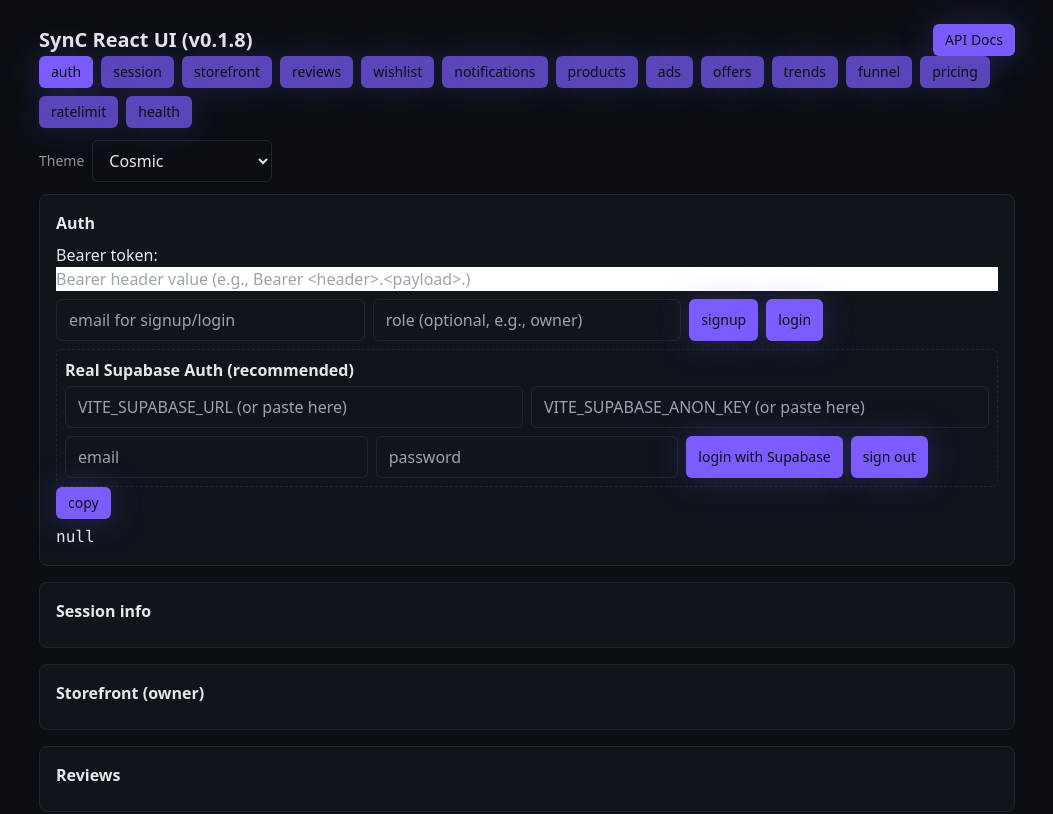
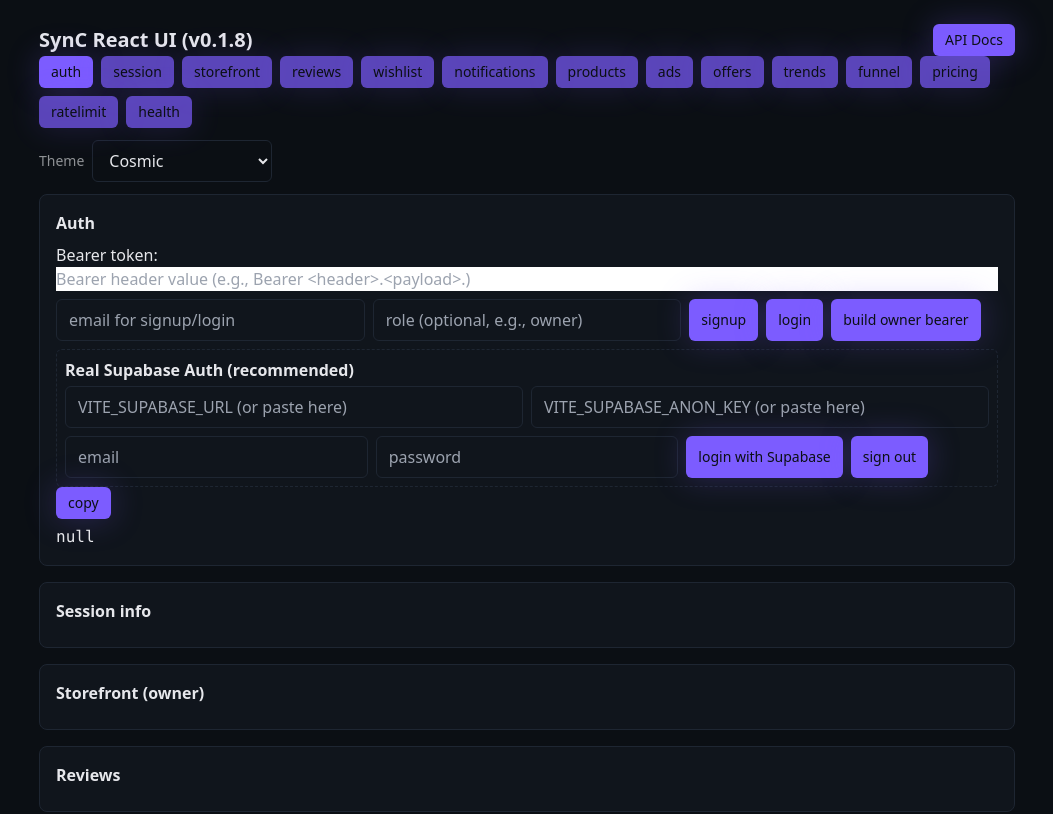
Before and after one commit to umamaheshmadala/BMad_Sync_1.1, a React (Vite) app in the folder apps/web-react/: page / in a window 1280 px wide. Shown: the top 814 px of the page, without its empty margins (113-1166 px from the left). Built offline with nearby package versions, Linux system fonts and the light colour scheme.

Commit message:
feat(ui): add 'build owner bearer' button (unsigned JWT) to Auth tab for quick owner diagnostics

```diff
--- a/apps/web-react/src/ui/App.tsx
+++ b/apps/web-react/src/ui/App.tsx
@@ -181,6 +181,16 @@ export default function App() {
       try { localStorage.setItem('sync_token', j.bearer); } catch {}
       showToast('Logged in', 'success');
     }
+  }
+
+  function base64Url(json: string): string {
+    try { return btoa(json).replace(/\+/g, '-').replace(/\//g, '_').replace(/=+$/g, ''); } catch { return ''; }
+  }
+
+  function makeUnsignedBearer(sub: string, role?: string): string {
+    const header = base64Url(JSON.stringify({ alg: 'none', typ: 'JWT' }));
+    const payload = base64Url(JSON.stringify(role ? { sub, role } : { sub }));
+    return `Bearer ${header}.${payload}.`;
   }
 
   async function loginSupabase() {
@@ -616,6 +626,15 @@ export default function App() {
           <div className="flex gap-2">
             <button className="btn" onClick={signup}>signup</button>
             <button className="btn" onClick={login}>login</button>
+            <button className="btn" title="build unsigned owner token" onClick={() => {
+              const email = (document.getElementById('authEmail') as HTMLInputElement)?.value?.trim();
+              const role = (document.getElementById('authRole') as HTMLInputElement)?.value?.trim() || 'owner';
+              const sub = email || '11111111-1111-1111-1111-111111111111';
+              const bearer = makeUnsignedBearer(sub, role);
+              setToken(bearer);
+              try { localStorage.setItem('sync_token', bearer); } catch {}
+              showToast('Bearer built', 'success');
+            }}>build owner bearer</button>
           </div>
         </div>
         <div className="mt-2 p-2 border border-dashed border-[color:var(--border)] rounded-md">
```
